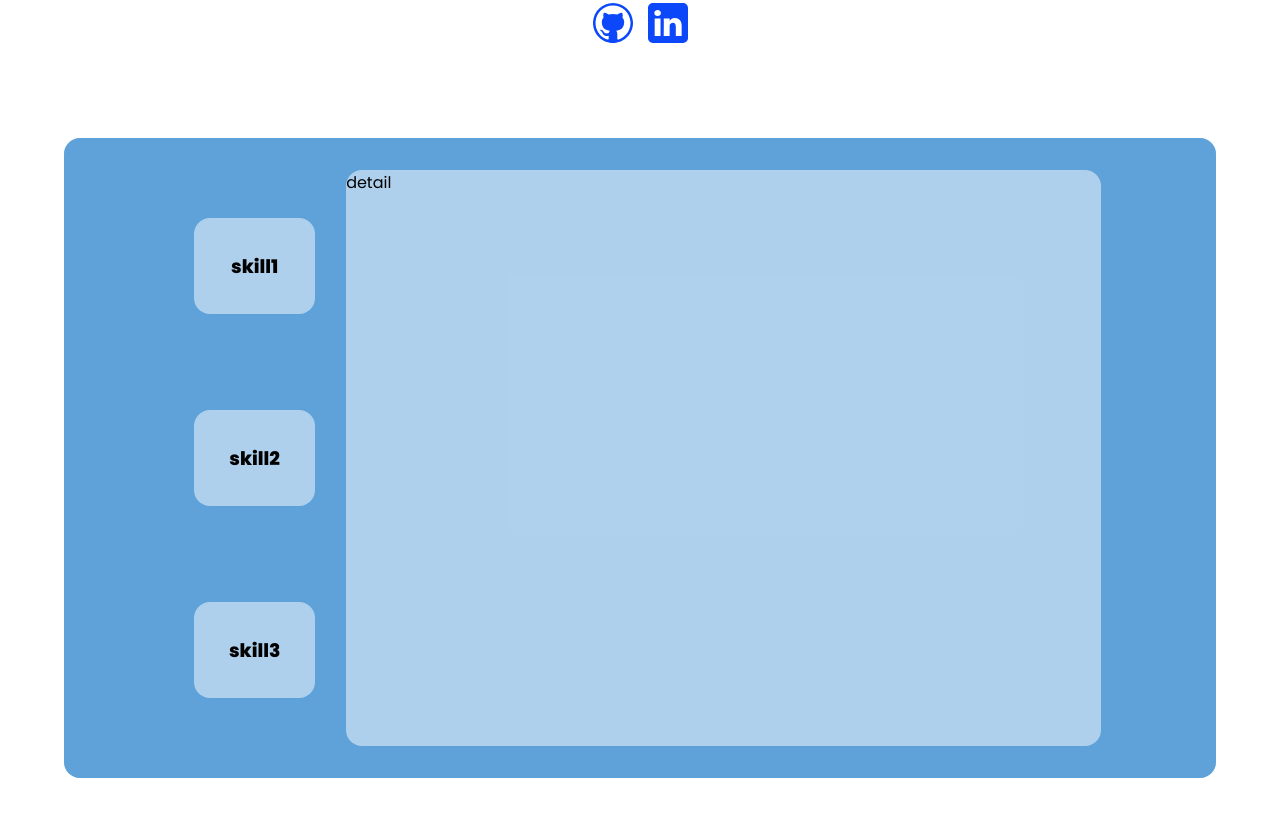
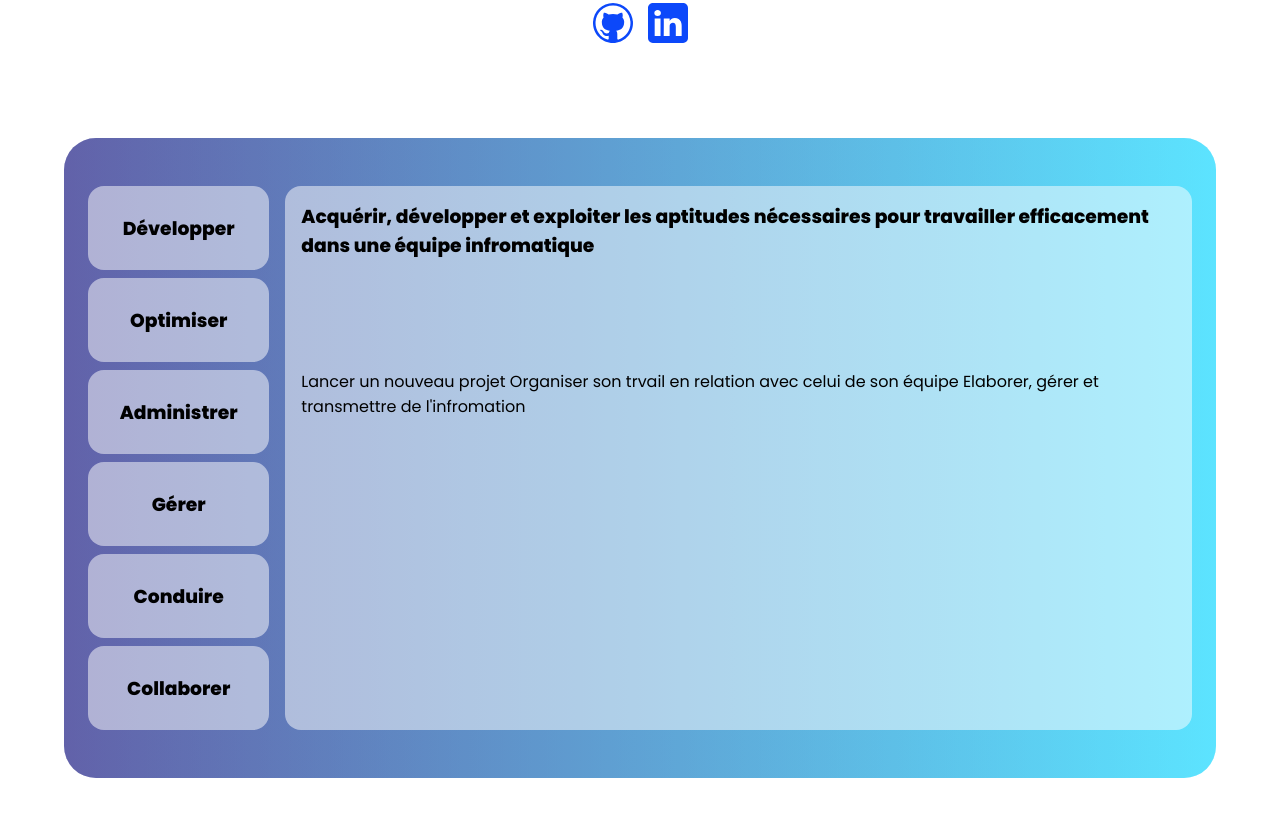
Before and after one commit to loan-mgt/Portfolio, a plain HTML site: page index.html in a window 1280 px wide. Shown: the part 742-1558 px from the top of the page. Drawn offline with Linux system fonts and the light colour scheme; no server answers.

Commit message:
start adding content to grid

```diff
--- a/SRC/CSS/index.css
+++ b/SRC/CSS/index.css
@@ -2,6 +2,8 @@
 
 :root{
     --main-color: rgb(12, 72, 250);
+    --main-color50: rgba(12, 72, 250,.5);
+    --main-color30: rgba(12, 72, 250,.3);
     font-family: 'Poppins', sans-serif;
 }
 
@@ -200,8 +202,9 @@ a{
     width: 100%;
     height: 100%;
     transition: all 1s ease;
-    background-color: rgba(42, 132, 206, 0.5);
-    border-radius: 1rem;
+    background: rgba(12, 72, 250, 0.4);
+    background: linear-gradient(90deg,  rgba(9,9,121,.4) 0%, rgba(0,212,255,.4) 100%);
+    border-radius: 2rem;
 }
 
 .back-table .back-pan.left{
@@ -229,11 +232,12 @@ a{
 }
 
 .grid{
-    width: 80%;
-    height: 90%;
+    width: 100%;
+    height: 85%;
     display: grid;
     grid-template-columns: 1fr 5fr;
     gap: 1rem;
+    margin: 1.5rem;
 
 }
 
@@ -243,13 +247,16 @@ a{
     display: grid;
     grid-template-columns: 1fr;
     place-items:  center;
+    gap: .5rem;
 }
 
 .grid  .side  .skill-title{
+    user-select: none;
+    cursor: pointer;
     background-color: rgba(255,255,255,.5);
     border-radius: 1rem;
-    width: 80%;
-    height: 50%;
+    width: 100%;
+    height: 100%;
     display: flex;
     align-items: center;
     justify-content: center;
@@ -259,6 +266,13 @@ a{
 
 .grid  .side  .skill-title:hover {
     background-color: rgba(255,255,255,.8);
+}
+
+.grid .side .skill-title:active {
+    transition: none;
+    background-color: var(--main-color50);
+
+
 }
 
 .grid  .side-panel{
@@ -271,12 +285,32 @@ a{
     height: 100%;
     background-color: rgba(255,255,255,.5);
     border-radius: 1rem;
-    display: none;
+    /* display: none; */
+    display: grid;
+    height: 0%;
+    transition: all  1s ease;
+    opacity: 0;
+
+    grid-template-columns: 1fr;
+    grid-template-rows: 2fr 5fr;
+    gap: 1rem;
+
 }
 
-.grid > .side-panel > .sub-panel.actif{
-    display: flex;
+.grid  .side-panel  .sub-panel.actif{
+    /* display: flex; */
+    opacity: 1;
+    height: 100%;
 }
+
+.sub-panel h3{
+    margin: 1rem;
+}
+
+.sub-panel p{
+    margin: 1rem;
+}
+
 
 
 
--- a/SRC/JS/index.js
+++ b/SRC/JS/index.js
@@ -2,6 +2,10 @@ console.log("loaded")
 const commitCounter = document.querySelector(".commit_nb");
 const tableDiv = document.querySelector(".back-table");
 const loadingSplash = document.querySelector(".loading");
+const skills = document.querySelectorAll(".sub-panel");
+const skillsBtn = document.querySelectorAll(".skill-title");
+
+
 loadingSplash.style.zIndex = -2;
 let commit = 0
 addEventListener("scroll", (event) => {
@@ -25,7 +29,27 @@ addEventListener("scroll", (event) => {
 
 
 
+let count = 0
+for (const btn of skillsBtn){
+	btn.id=count
+	btn.addEventListener("click", (event) =>{
+		showSkill(event.currentTarget.id)
+	})
+	count++
 
+}
+
+function showSkill(id){
+	let countSkill = 0;
+	for (const skill of skills){
+		if (countSkill == id){
+			skill.classList.add("actif");
+		}else{
+			skill.classList.remove("actif");
+		}
+		countSkill++;
+	}
+}
 
 
 
@@ -98,5 +122,5 @@ async function updateCommitEl(el) {
 }
 
 
-updateCommitEl(commitCounter)
-.then(function() {console.log("end")})
+// updateCommitEl(commitCounter)
+// .then(function() {console.log("end")})
--- a/index.html
+++ b/index.html
@@ -130,22 +130,43 @@
                 <div class="grid">
                     <div class="side">
                         <div class="skill-title">
-                            <h3>skill1</h3>
+                            <h3>Développer</h3>
                         </div>
 
                         <div class="skill-title">
-                            <h3>skill2</h3>
+                            <h3>Optimiser</h3>
                         </div>
 
                         <div class="skill-title">
-                            <h3>skill3</h3>
+                            <h3>Administrer</h3>
+                        </div>
+
+                        <div class="skill-title">
+                            <h3>Gérer</h3>
+                        </div>
+
+                        <div class="skill-title">
+                            <h3>Conduire</h3>
+                        </div>
+
+                        <div class="skill-title">
+                            <h3>Collaborer</h3>
                         </div>
 
                     </div>
 
                     <div class="side-panel">
-                        <div class="sub-panel actif">detail</div>
-                        <div class="sub-panel ">detail</div>
+                        <div class="sub-panel actif">
+                            <h3>Acquérir, développer et exploiter les aptitudes nécessaires pour travailler efficacement dans une équipe infromatique</h3>
+                            <p>
+                                Lancer un nouveau projet
+                                Organiser son trvail en relation avec celui de son équipe
+                                Elaborer, gérer et transmettre de l'infromation
+                            </p>
+                        </div>
+                        <div class="sub-panel ">
+                            test
+                        </div>
                     </div>
 
                 </div>
```
